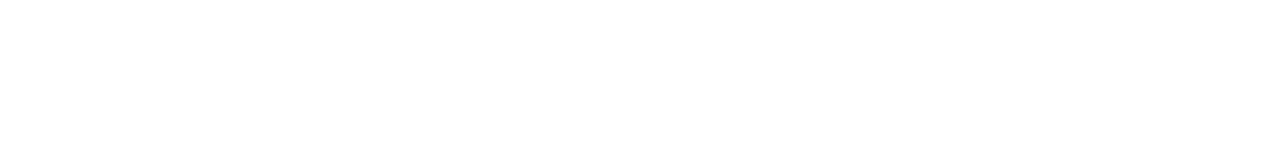
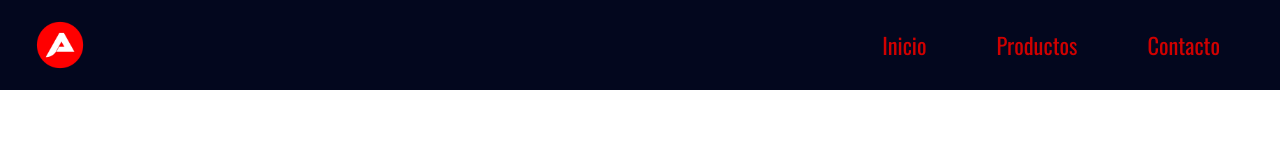
Before and after one commit to AleeM13/Landing-Page, a plain HTML site: page index.html in a window 1280 px wide. Drawn offline with nearby package versions, Linux system fonts and the light colour scheme.

Commit message:
Landing-Page

```diff
--- a/css/estilos.css
+++ b/css/estilos.css
@@ -0,0 +1,33 @@
+@import url('https://fonts.googleapis.com/css2?family=Oswald:wght@300;400;500;600;700&display=swap');
+
+body {
+    font-family: 'Oswald', sans-serif;
+}
+
+.navbar {
+    background-color: #03071e;
+    display: flex;
+    justify-content: space-between;
+    align-items: center;
+    padding: 10px 25px;
+}
+
+.navbar img {
+    width: 70px;
+    height: 70px;
+}
+
+.navbar a {
+    margin: 0 35px;
+    text-decoration: none;
+    color: #d00000;
+    font-size: 1.4em;
+}
+
+.navbar ul {
+    display: flex;
+}
+
+.navbar ul li {
+    list-style: none;
+}
--- a/index.html
+++ b/index.html
@@ -6,9 +6,18 @@
     <meta name="viewport" content="width=device-width, user-scalable=no, initial-scale=1.0, maximum-scale=1.0, minimum-scale=1.0">
     <link rel="stylesheet" href="css/normalize.css">
     <link rel="stylesheet" href="css/estilos.css">
-    <title></title>
+    <title>Landing Page</title>
 </head>
 <body>
-
+    <header>
+        <nav class="navbar">
+            <img src="img/logo.png" alt="">
+            <ul>
+                <a href="#"><li>Inicio</li></a>
+                <a href="#"><li>Productos</li></a>
+                <a href="#"><li>Contacto</li></a>
+            </ul>
+        </nav>
+    </header>
 </body>
 </html>
```
